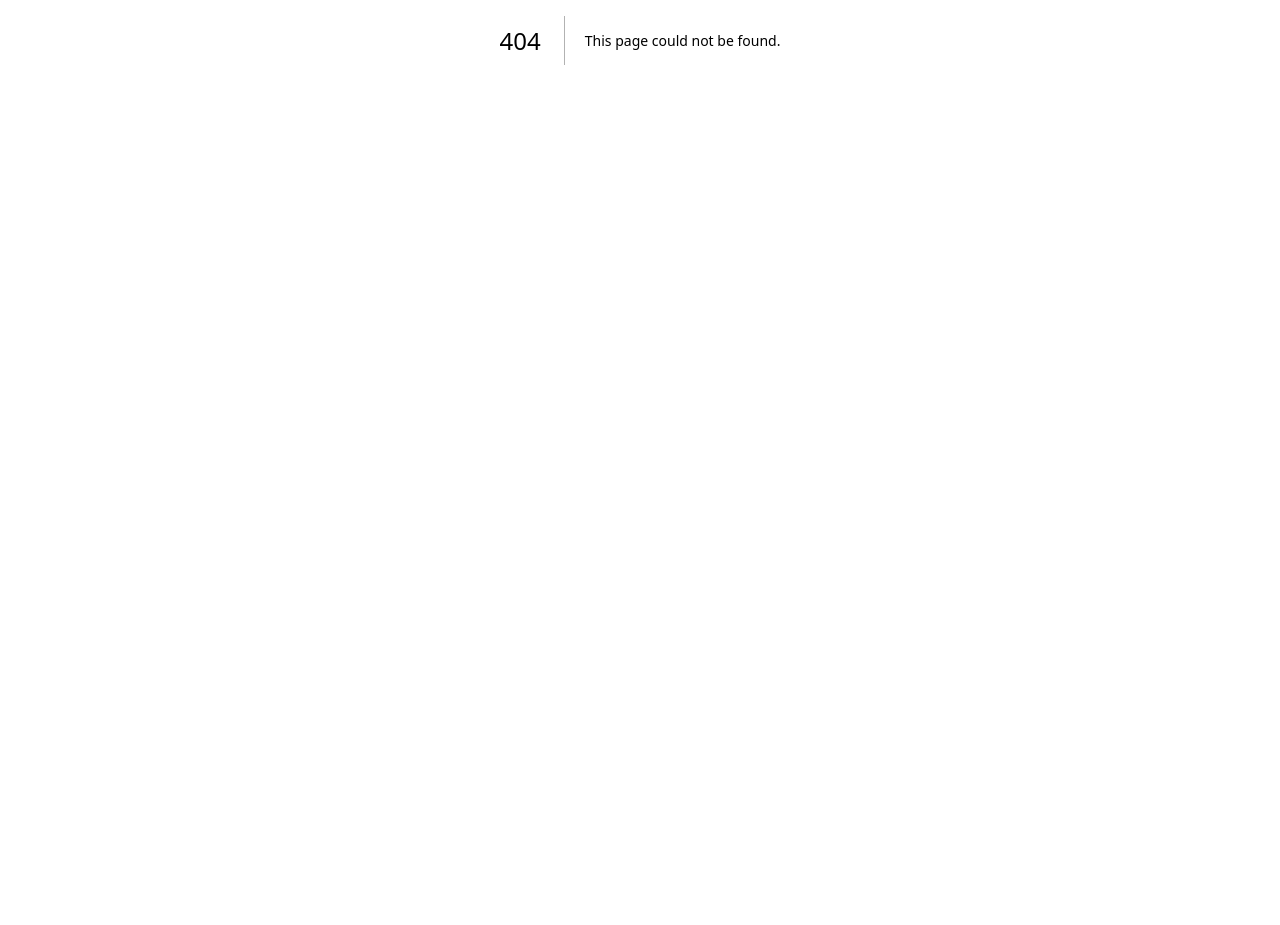
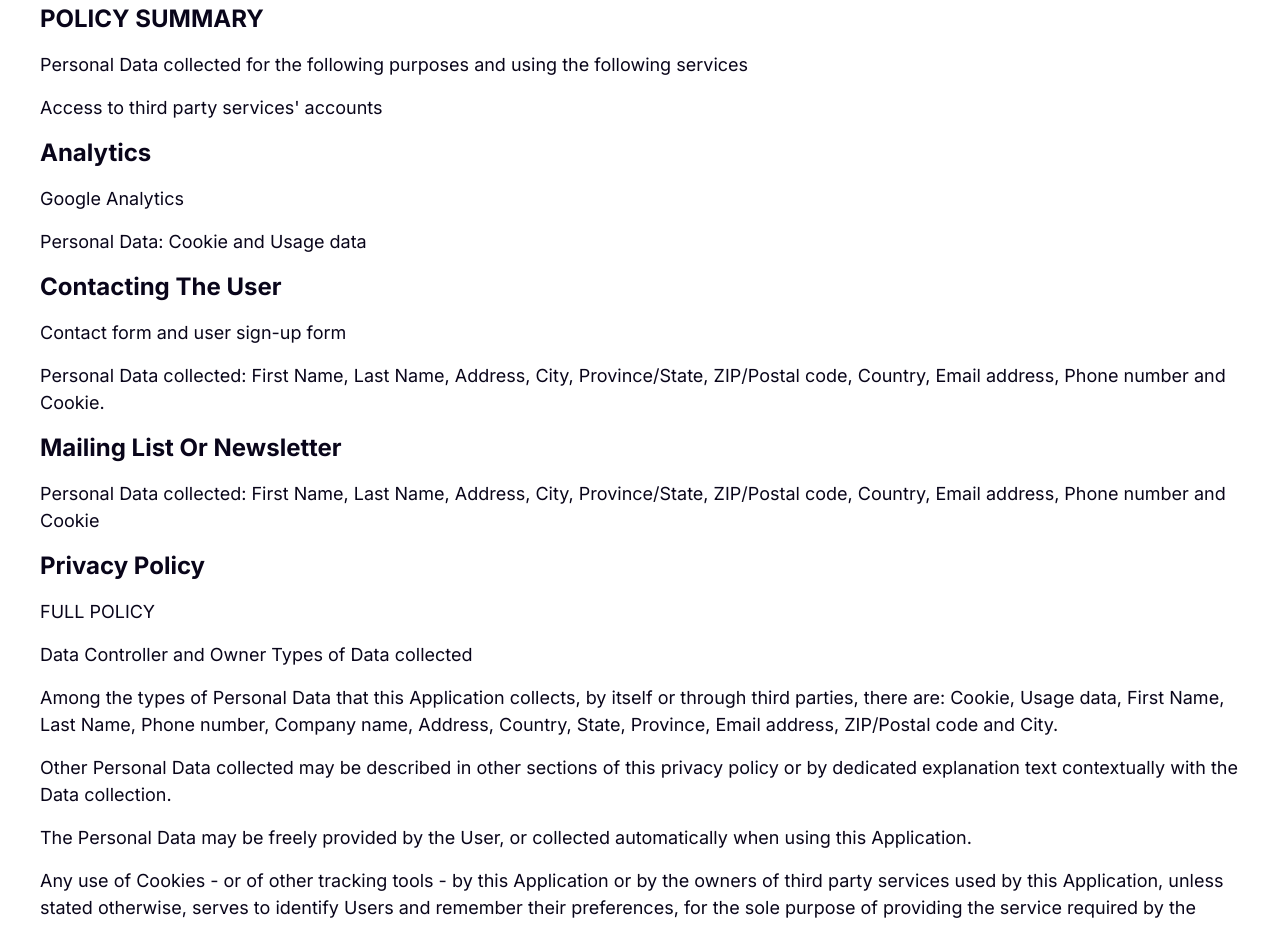
Before and after one commit to awais-join/easypoints, a Next.js app: page /privacy-policy in a window 1280 px wide. Before the commit this address had no page. Shown: the part 360-1285 px from the top of the page. Before the commit the page ends 800 px from the top, so only its background shows below. Built offline with nearby package versions, Linux system fonts and the light colour scheme.

Commit message:
privacy-policy page done

```diff
--- /dev/null
+++ b/pages/privacy-policy.tsx
@@ -0,0 +1,93 @@
+import React from 'react';
+import {NextPage} from 'next';
+import {NextSeo} from 'next-seo';
+import {metaConstants} from '@/meta-constants';
+import Container from '@/components/views/Container';
+import Layout from '@/components/views/Layout';
+
+interface PrivacyPolicyProps {}
+
+const policyList = [
+  {
+    description: [
+      `This Application collects some Personal Data from its Users.`
+    ]
+  },
+  {
+    title: 'POLICY SUMMARY',
+    description: [
+      `Personal Data collected for the following purposes and using the
+following services`,
+      `Access to third party services' accounts`
+    ]
+  },
+  {
+    title: 'Analytics',
+    description: [`Google Analytics`, `Personal Data: Cookie and Usage data`]
+  },
+  {
+    title: 'Contacting the User',
+    description: [
+      `Contact form and user sign-up form`,
+      `Personal Data collected: First Name, Last Name, Address, City, Province/State, ZIP/Postal code, Country, Email address, Phone number and Cookie.`
+    ]
+  },
+  {
+    title: 'Mailing List or Newsletter',
+    description: [
+      `Personal Data collected: First Name, Last Name, Address, City, Province/State, ZIP/Postal code, Country, Email address, Phone number and Cookie`
+    ]
+  },
+  {
+    title: 'Privacy Policy',
+    description: [
+      `FULL POLICY`,
+      `Data Controller and Owner Types of Data collected`,
+      `Among the types of Personal Data that this Application collects, by itself or through third parties, there are: Cookie, Usage data, First Name, Last Name, Phone number, Company name, Address, Country, State, Province, Email address, ZIP/Postal code and City.`,
+      `Other Personal Data collected may be described in other sections of this privacy policy or by dedicated explanation text contextually with the Data collection.`,
+      `The Personal Data may be freely provided by the User, or collected automatically when using this Application.`,
+      `Any use of Cookies - or of other tracking tools - by this Application or by the owners of third party services used by this Application, unless stated otherwise, serves to identify Users and remember their preferences, for the sole purpose of providing the service required by the User.`,
+      `Failure to provide certain Personal Data may make it impossible for this Application to provide its services.`,
+      `Users are responsible for any Personal Data of third parties obtained, published or shared through this Application and confirm that they have the third party's consent to provide the Data to the Owner.`,
+      `The personal data that you submit to us in connection with your request will be used solely for the purpose of processing your request, and by proceeding with this request, you consent to our use of the data for that purpose. You have the right to withdraw your consent to our processing of your data at any time.`,
+      `easypoints, Inc. acts as a service bureau that provides value added services for award travel. To facilitate easypoints, Inc to provide to you such value added services, you authorize easypoints, Inc to access those carriers’ and other related entities’ sites which contain data necessary or convenient to provide you your value added services as you request. Neither easypoints, Inc nor its associated business shall take any action in relation to the acquisition of any product of any nature; you retain sole authority to act or omit to act in relation to any and all acquisitions.`
+    ]
+  }
+];
+
+const PrivacyPolicy: NextPage<PrivacyPolicyProps> = () => {
+  return (
+    <>
+      <NextSeo title={`Privacy Policy | ${metaConstants.SITE_NAME}`} />
+      <Layout>
+        <h1 className="bg-light rounded-b-3xl text-6xl py-12 text-center text-black font-bold">
+          Privacy Policy
+        </h1>
+        <Container>
+          <div className='my-14'>
+            {policyList.map(policy => (
+              <div key={Math.random().toString(26).slice(2)}>
+                {policy.title && (
+                  <h3 className="text-2xl font-bold capitalize mb-4">
+                    {policy.title}
+                  </h3>
+                )}
+                {policy.description &&
+                  policy.description.map(des => (
+                    <h4
+                      key={Math.random().toString(26).slice(2)}
+                      className="text-lg leading-normal text-black mb-4"
+                    >
+                      {des}
+                    </h4>
+                  ))}
+              </div>
+            ))}
+          </div>
+        </Container>
+      </Layout>
+    </>
+  );
+};
+
+export default PrivacyPolicy;
--- /dev/null
+++ b/pages/terms-and-condition.tsx
@@ -0,0 +1,93 @@
+import React from 'react';
+import {NextPage} from 'next';
+import {NextSeo} from 'next-seo';
+import {metaConstants} from '@/meta-constants';
+import Container from '@/components/views/Container';
+import Layout from '@/components/views/Layout';
+
+interface TermsAndConditionsProps {}
+
+const policyList = [
+  {
+    description: [
+      `This Application collects some Personal Data from its Users.`
+    ]
+  },
+  {
+    title: 'POLICY SUMMARY',
+    description: [
+      `Personal Data collected for the following purposes and using the
+following services`,
+      `Access to third party services' accounts`
+    ]
+  },
+  {
+    title: 'Analytics',
+    description: [`Google Analytics`, `Personal Data: Cookie and Usage data`]
+  },
+  {
+    title: 'Contacting the User',
+    description: [
+      `Contact form and user sign-up form`,
+      `Personal Data collected: First Name, Last Name, Address, City, Province/State, ZIP/Postal code, Country, Email address, Phone number and Cookie.`
+    ]
+  },
+  {
+    title: 'Mailing List or Newsletter',
+    description: [
+      `Personal Data collected: First Name, Last Name, Address, City, Province/State, ZIP/Postal code, Country, Email address, Phone number and Cookie`
+    ]
+  },
+  {
+    title: 'Privacy Policy',
+    description: [
+      `FULL POLICY`,
+      `Data Controller and Owner Types of Data collected`,
+      `Among the types of Personal Data that this Application collects, by itself or through third parties, there are: Cookie, Usage data, First Name, Last Name, Phone number, Company name, Address, Country, State, Province, Email address, ZIP/Postal code and City.`,
+      `Other Personal Data collected may be described in other sections of this privacy policy or by dedicated explanation text contextually with the Data collection.`,
+      `The Personal Data may be freely provided by the User, or collected automatically when using this Application.`,
+      `Any use of Cookies - or of other tracking tools - by this Application or by the owners of third party services used by this Application, unless stated otherwise, serves to identify Users and remember their preferences, for the sole purpose of providing the service required by the User.`,
+      `Failure to provide certain Personal Data may make it impossible for this Application to provide its services.`,
+      `Users are responsible for any Personal Data of third parties obtained, published or shared through this Application and confirm that they have the third party's consent to provide the Data to the Owner.`,
+      `The personal data that you submit to us in connection with your request will be used solely for the purpose of processing your request, and by proceeding with this request, you consent to our use of the data for that purpose. You have the right to withdraw your consent to our processing of your data at any time.`,
+      `easypoints, Inc. acts as a service bureau that provides value added services for award travel. To facilitate easypoints, Inc to provide to you such value added services, you authorize easypoints, Inc to access those carriers’ and other related entities’ sites which contain data necessary or convenient to provide you your value added services as you request. Neither easypoints, Inc nor its associated business shall take any action in relation to the acquisition of any product of any nature; you retain sole authority to act or omit to act in relation to any and all acquisitions.`
+    ]
+  }
+];
+
+const TermsAndConditions: NextPage<TermsAndConditionsProps> = () => {
+  return (
+    <>
+      <NextSeo title={`Terms And Conditions | ${metaConstants.SITE_NAME}`} />
+      <Layout>
+        <h1 className="bg-light rounded-b-3xl text-6xl py-12 text-center text-black font-bold">
+          Terms And Conditions
+        </h1>
+        <Container>
+          <div className="my-14">
+            {policyList.map(policy => (
+              <div key={Math.random().toString(26).slice(2)}>
+                {policy.title && (
+                  <h3 className="text-2xl font-bold capitalize mb-4">
+                    {policy.title}
+                  </h3>
+                )}
+                {policy.description &&
+                  policy.description.map(des => (
+                    <h4
+                      key={Math.random().toString(26).slice(2)}
+                      className="text-lg leading-normal text-black mb-4"
+                    >
+                      {des}
+                    </h4>
+                  ))}
+              </div>
+            ))}
+          </div>
+        </Container>
+      </Layout>
+    </>
+  );
+};
+
+export default TermsAndConditions;
```
